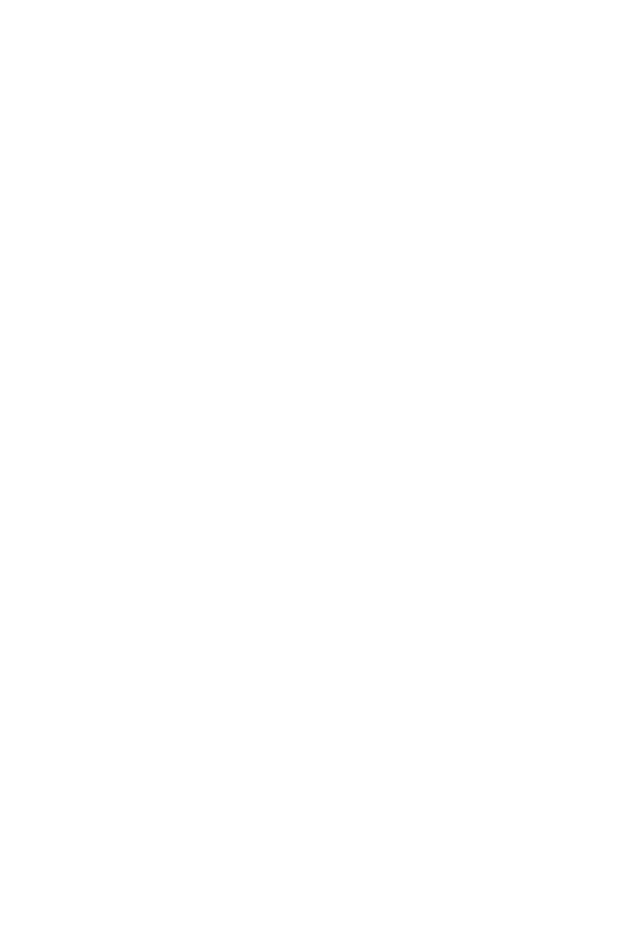
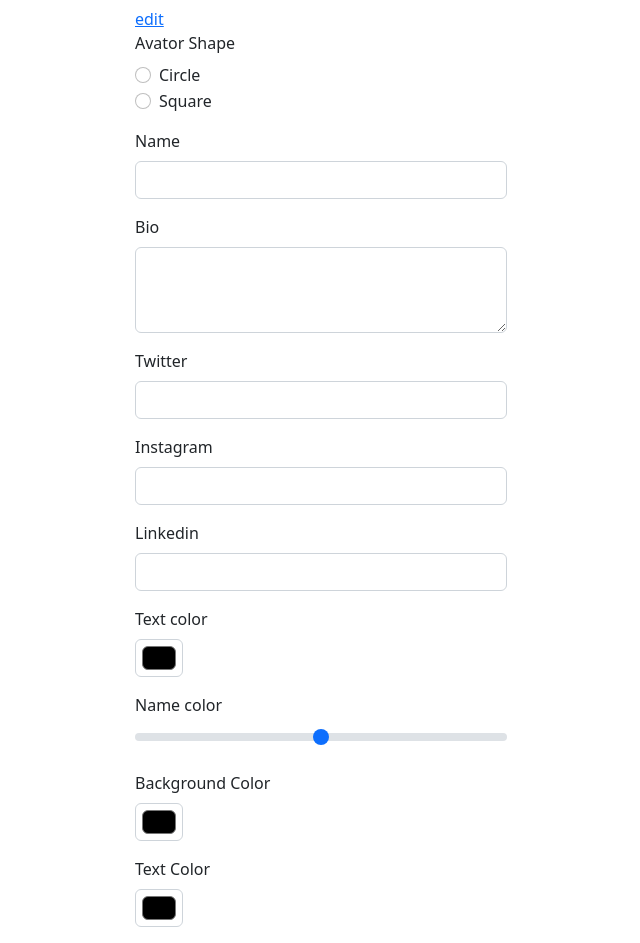
Before and after one commit to denzildoyle/profile-theme-editor, an Angular app: page / in a window 1280 px wide. Shown: the part 340-1283 px from the top of the page, without its empty margins (319-959 px from the left). Before the commit the page ends 800 px from the top, so only its background shows below. Built offline with nearby package versions, Linux system fonts and the light colour scheme.

Commit message:
Add edit component

```diff
--- a/src/app/app.module.ts
+++ b/src/app/app.module.ts
@@ -5,11 +5,13 @@
 import { AppComponent } from './app.component';
 import { ProfileComponent } from './profile/profile.component';
 import { FontAwesomeModule } from '@fortawesome/angular-fontawesome';
+import { EditComponent } from './edit/edit.component';
 
 @NgModule({
   declarations: [
     AppComponent,
-    ProfileComponent
+    ProfileComponent,
+    EditComponent
   ],
   imports: [
     BrowserModule,
--- /dev/null
+++ b/src/app/edit/edit.component.html
@@ -0,0 +1,59 @@
+<div class="edit-profile mt-4">
+    <a href="#" class="link-edit">edit</a>
+
+    <div class="mb-3">
+        <label class="form-label">Avator Shape</label>
+        <div class="form-check">
+            <input class="form-check-input" type="radio" name="avatarShape" id="avatarShape1" value="circle">
+            <label class="form-check-label">
+            Circle
+            </label>
+        </div>
+        <div class="form-check">
+            <input class="form-check-input" type="radio" name="avatarShape" id="avatarShape2" value="square">
+            <label class="form-check-label">
+            Square
+            </label>
+        </div>
+    </div>
+
+
+    <div class="mb-3">
+        <label class="form-label">Name</label>
+        <input type="text" class="form-control">
+    </div>
+    <div class="mb-3">
+        <label class="form-label">Bio</label>
+        <textarea class="form-control" rows="3"></textarea>
+    </div>
+    <div class="mb-3">
+        <label class="form-label">Twitter</label>
+        <input type="text" class="form-control">
+    </div>
+    <div class="mb-3">
+        <label class="form-label">Instagram</label>
+        <input type="text" class="form-control">
+    </div>
+    <div class="mb-3">
+        <label class="form-label">Linkedin</label>
+        <input type="text" class="form-control">
+    </div>
+
+    <div class="mb-3">
+        <label class="form-label">Text color</label>
+        <input type="color" class="form-control form-control-color">
+    </div>
+
+
+    <div class="mb-3">
+        <label class="form-label">Name color</label>
+        <input type="range" class="form-range" min="0" max="100">
+    </div>
+    <div class="mb-3">
+        <label class="form-label">Background Color</label>
+        <input type="color" class="form-control form-control-color">
+    </div>
+    <div class="mb-3">
+        <label class="form-label">Text Color</label>
+        <input type="color" class="form-control form-control-color">
+    </div>
--- a/src/app/profile/profile.component.html
+++ b/src/app/profile/profile.component.html
@@ -10,4 +10,5 @@
     <a href="#" class="link-profile col-md-10 offset-md-1">
       <p>Link</p>
     </a>
-  </div>
+</div>
+<app-edit></app-edit>
```
Also changed, not shown: src/app/edit/edit.component.ts (added, +10 -0 lines), src/app/edit/edit.component.scss (added), 1 other file (tests, documents, lock files or other folders).
